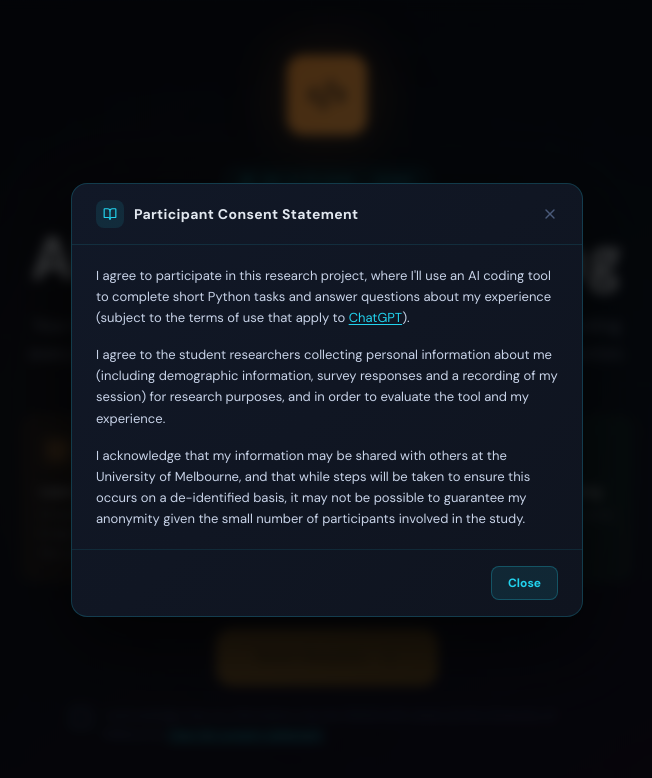
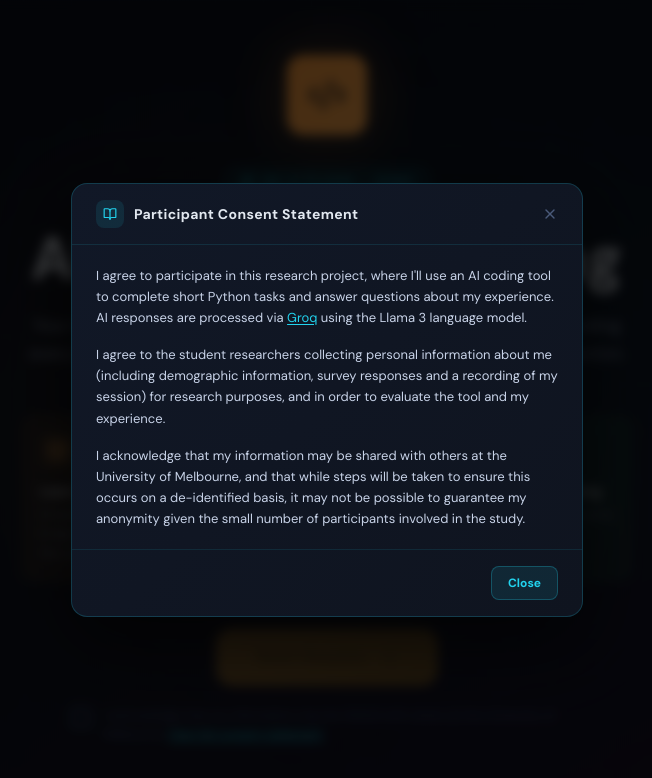
Before and after one commit to schoenthaler/HAII, a React (Vite) app in the folder AI Pair Programming Plugin Demo V2/: page / in a window 1280 px wide. Both pictures are taken after a click on the element "View full consent statement". Shown: the top 778 px of the page, without its empty margins (313-965 px from the left). Built offline with nearby package versions, Linux system fonts and the light colour scheme.

Commit message:
Update collection statement (ChatGPT to Groq)

```diff
--- a/AI Pair Programming Plugin Demo V2/src/app/components/WelcomePage.tsx
+++ b/AI Pair Programming Plugin Demo V2/src/app/components/WelcomePage.tsx
@@ -364,19 +364,19 @@ export function WelcomePage({ onEnter }: WelcomePageProps) {
               <div className="px-6 py-5 space-y-4 max-h-[70vh] overflow-y-auto">
                 <p className="text-[13px] font-['DM_Sans'] leading-relaxed" style={{ color: '#c8d3e8' }}>
                   I agree to participate in this research project, where I'll use an AI coding tool to
-                  complete short Python tasks and answer questions about my experience (subject to the
-                  terms of use that apply to{' '}
+                  complete short Python tasks and answer questions about my experience. AI responses are
+                  processed via{' '}
                   <a
-                    href="https://openai.com/policies/terms-of-use"
+                    href="https://groq.com/terms-of-use/"
                     target="_blank"
                     rel="noopener noreferrer"
                     className="underline underline-offset-2 hover:opacity-80 transition-opacity"
                     style={{ color: '#22d3ee' }}
                     onClick={e => e.stopPropagation()}
                   >
-                    ChatGPT
+                    Groq
                   </a>
-                  ).
+                  {' '}using the Llama 3 language model.
                 </p>
 
                 <p className="text-[13px] font-['DM_Sans'] leading-relaxed" style={{ color: '#c8d3e8' }}>
```
Also changed, not shown: 1 other file (tests, documents, lock files or other folders).
